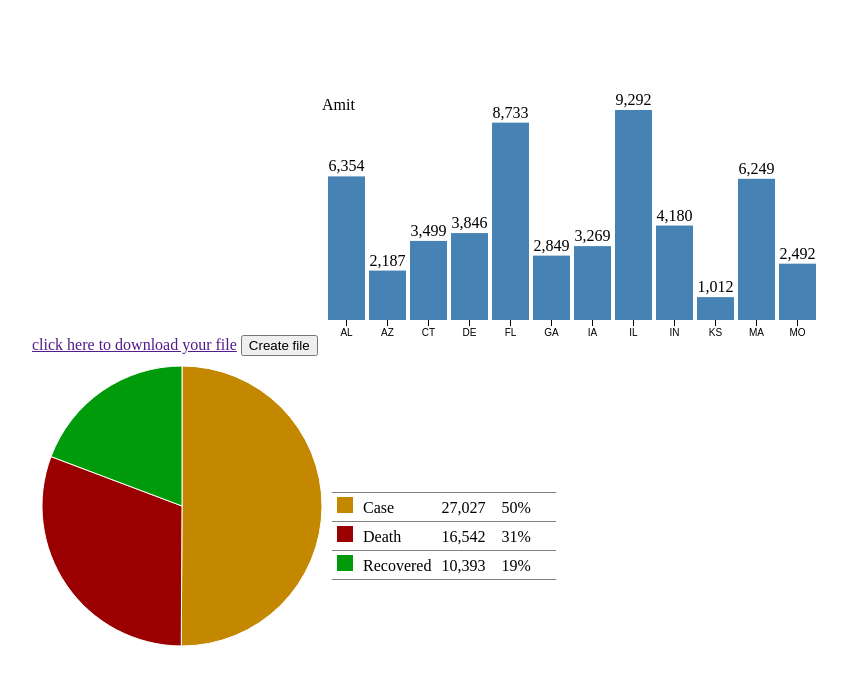
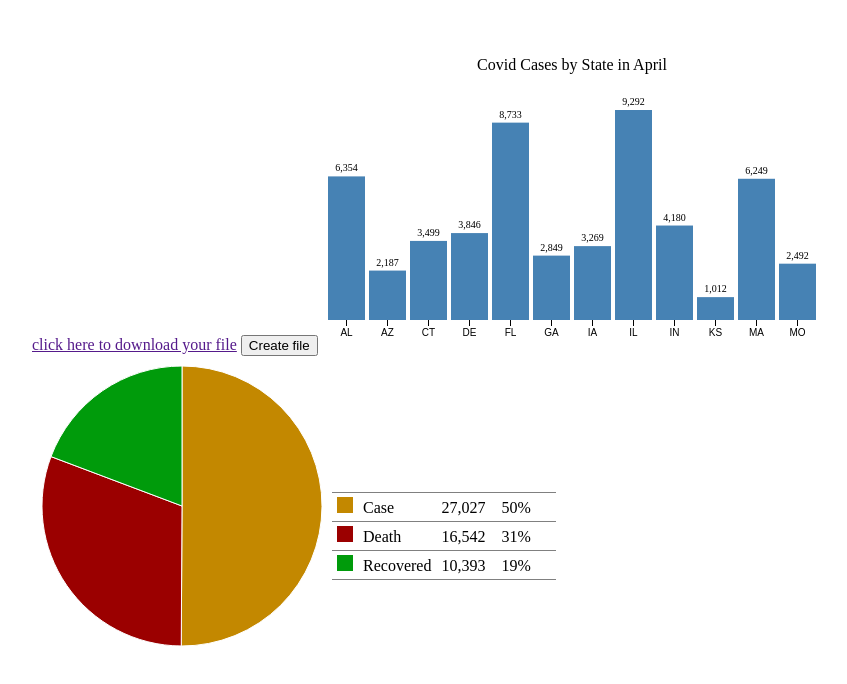
Before and after one commit to Mavis-H/SP22_557A_FinalProject, a plain HTML site: page new_scripts/chart2.html in a window 1280 px wide. Shown: the whole page, without its empty margins (78-925 px from the left). Drawn offline with nearby package versions, Linux system fonts and the light colour scheme.

Commit message:
added minimal changes chart2

```diff
--- a/new_scripts/chart2.html
+++ b/new_scripts/chart2.html
@@ -4,6 +4,7 @@
     body{
         width:1060px;
         margin:50px auto;
+        font-family: "HK Grotesk";
     }
     path {  stroke: #fff; }
     path:hover {  opacity:0.9; }
@@ -61,6 +62,8 @@ function dashboard(id, fData){
         // compute total for each state.
         fData.forEach(function(d){d.total=d.freq.Case+d.freq.Death+d.freq.Recovered;});
 
+
+
         // function to handle histogram.
         function histoGram(fD){
             var hG={},    hGDim = {t: 60, r: 0, b: 30, l: 0};
@@ -83,6 +86,13 @@ function dashboard(id, fData){
                 .attr("height", hGDim.h + hGDim.t + hGDim.b).append("g")
                 .attr("transform", "translate(" + hGDim.l + "," + hGDim.t + ")");
 
+            hGsvg.append("text")
+                .attr("x", (hGDim.w / 2))
+                .attr("y", 0 - (hGDim.t / 2) -10)
+                .attr("text-anchor", "middle")
+                .style("font-size", "16px")
+                .text("Covid Cases by State in April");
+
             // create function for x-axis mapping.
             var x = d3.scale.ordinal().rangeRoundBands([0, hGDim.w], 0.1)
                 .domain(fD.map(function(d) { return d[0]; }));
@@ -92,8 +102,8 @@ function dashboard(id, fData){
                 .attr("transform", "translate(0," + hGDim.h + ")")
                 .call(d3.svg.axis().scale(x).orient("bottom"));
 
-        hGsvg.append("text")
-            .text("Amit");
+            // hGsvg.append("text")
+            //     .text("Amit");
 
             // Create function for y-axis map.
             var y = d3.scale.linear().range([hGDim.h, 0])
@@ -118,7 +128,8 @@ function dashboard(id, fData){
             bars.append("text").text(function(d){ return d3.format(",")(d[1])})
                 .attr("x", function(d) { return x(d[0])+x.rangeBand()/2; })
                 .attr("y", function(d) { return y(d[1])-5; })
-            .attr("text-anchor", "middle");
+                .attr("text-anchor", "middle")
+                .attr("font-size", 10);
 
             function mouseover(d){  // utility function to be called on mouseover.
                 // filter for selected state.
```
Lines whose indentation alone changed are shown as unchanged.
